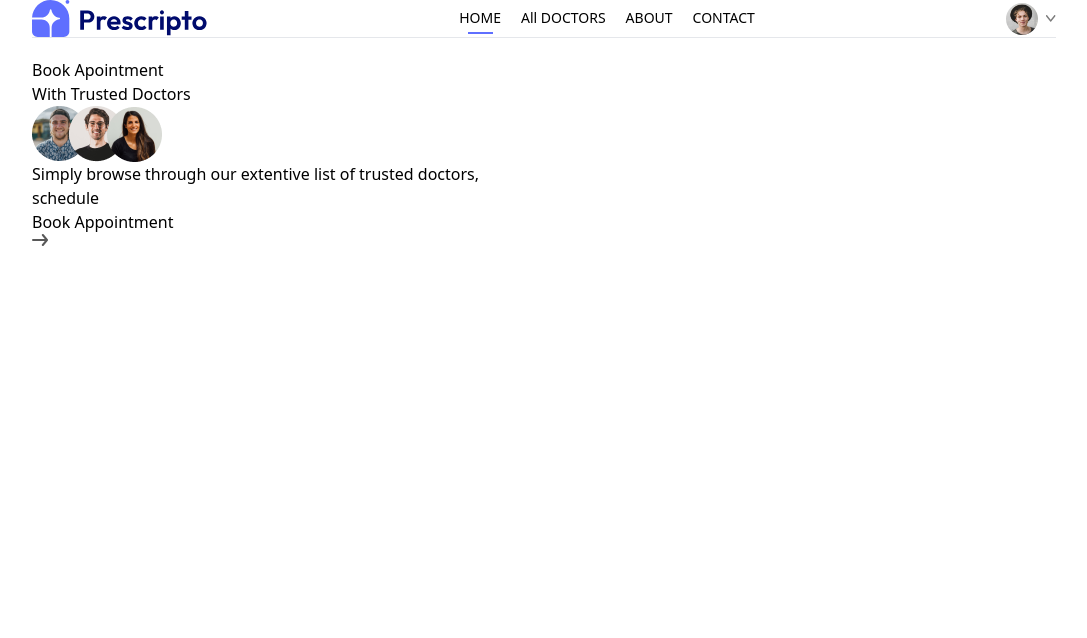
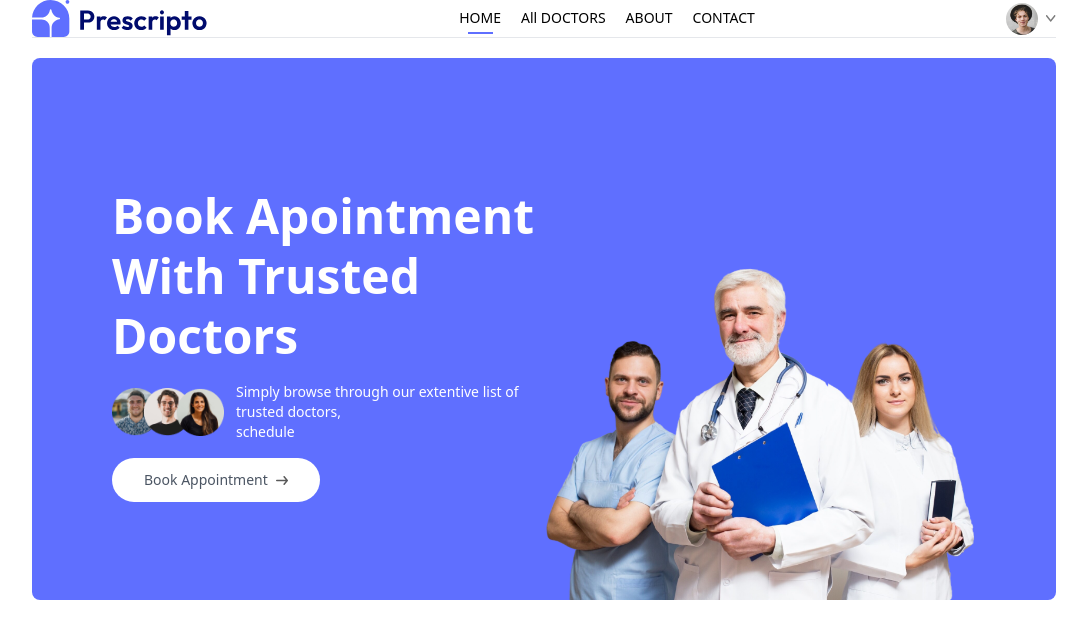
Before and after one commit to Elvisrono/doc_app, a React (Vite) app: page / in a window 1280 px wide. Shown: the top 638 px of the page, without its empty margins (96-1183 px from the left). Built offline with nearby package versions, Linux system fonts and the light colour scheme.

Commit message:
finish the header section

```diff
--- a/src/components/Header.jsx
+++ b/src/components/Header.jsx
@@ -3,20 +3,25 @@
 
 const Header = () => {
   return (
-    <div>
-      <div>
-        <p>
+    <div className='flex flex-col md:flex-row bg-primary rounded-lg px-6 md:px-10 lg:px-20'>
+      <div className='md:w-1/2 flex flex-col items-start justify-center gap-4 py-10 m-auto md:py-[10vw] md:mb-[-30px]'>
+        <p className='text-3xl md:text-4xl lg:text-5xl text-white font-semibold leading-tight md:leading-tight lg:leading-tight'>
            Book Apointment <br />With Trusted Doctors
         </p>
+
+      <div className='flex flex-col md:flex-row items-center gap-3 text-white text-sm font-light'>
+        <img className='w-28' src={assets.group_profiles} alt='' />
+        <p>Simply browse through our extentive list of trusted doctors, <br className='hidden sm:block' /> schedule</p>
       </div>
-      <div>
-        <img src={assets.group_profiles} alt='' />
-        <p>Simply browse through our extentive list of trusted doctors, <br /> schedule</p>
+      <a href='#speciality' className='flex items-center gap-2 bg-white px-8 py-3 rounded-full text-gray-600 text-sm m-auto md:m-0 hover:scale-105 trsnsition-all duration-300'>
+        Book Appointment <img className='w-3' src={assets.arrow_icon} alt=''/>
+      </a>
       </div>
-      <a href=''>
-        Book Appointment <img src={assets.arrow_icon} alt=''/>
-      </a>
+      <div className='md:w-1/2 relative'>
+        <img className='w-full md:absolute bottom-0 h-auto rounded-lg' src={assets.header_img}/>
+      </div>
     </div>
+
   )
 }
 
```
